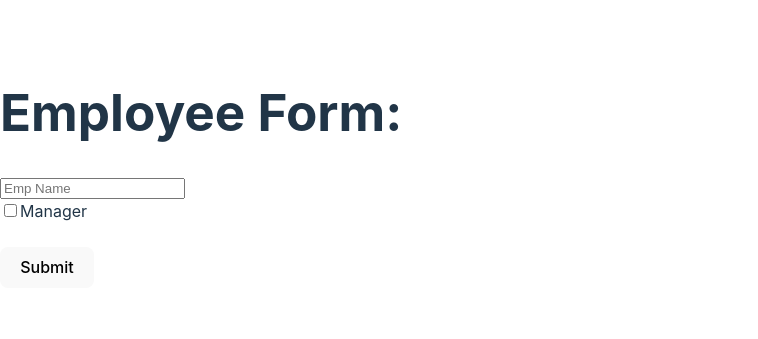
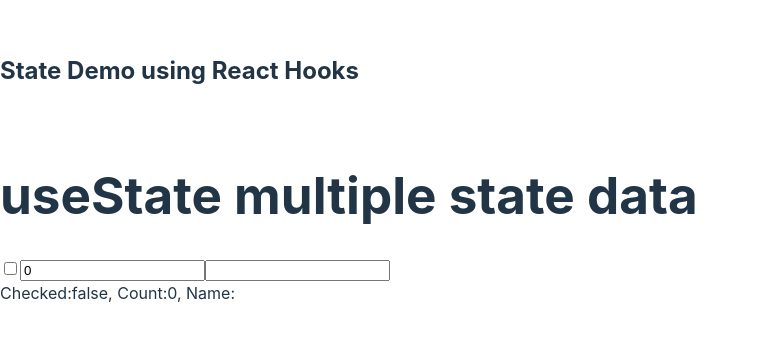
Before and after one commit to ramakrishna-java/onlineshopping-react, a React (Vite) app: page / in a window 1280 px wide. Shown: the part 231-570 px from the top of the page, without its empty margins (0-758 px from the left). Built offline with nearby package versions, Linux system fonts and the light colour scheme.

Commit message:
useState Demo

```diff
--- /dev/null
+++ b/src/14_useState_Hook/App.jsx
@@ -0,0 +1,127 @@
+import React from 'react'
+import { useState } from 'react'
+
+const CheckboxComponent = ()=>{
+    const [checked, setChecked]=useState(false);
+    const handleCheckBox =()=>{
+        setChecked(initialVal=>!initialVal)
+    }
+    let checkBoxVal=checked?"Checked":"UnChecked"
+    return(<>
+    <h2> checckbox state demo</h2>
+    <input type="checkbox" onChange={handleCheckBox} defaultValue={checked}  />
+    <span> {checkBoxVal}</span>
+    </>)
+}
+
+const TitleComponent =()=>{
+    const [text, setText]=useState('initial text')
+
+    const handleText = (e)=>setText(e.target.value)
+
+    return(<>
+    <h2>title test demo -TEXT</h2>
+    <input type="text" defaultValue={text} onChange={handleText}/>
+
+    <span>Title:{text}</span>
+
+    </>)
+}
+
+const FullNameComponent=()=>{
+    const [fullName, setFullName]= useState({firstName:'',lastName:''})
+
+    const firstNameHandler=(e)=>setFullName({...fullName, firstName:e.target.value})
+    const lastNameHandler=(e)=> setFullName({...fullName, lastName:e.target.value})
+
+    return(<div>
+    <h1>use state -Object</h1>
+    <label>Enter First name: <input type="text" defaultValue={fullName.firstName}
+    onChange={firstNameHandler}></input></label>
+
+    <label> Enter Last Name: <input type="text" defaultValue={fullName.lastName}
+      onChange={lastNameHandler}></input></label>
+      <span>{fullName.firstName} { fullName.lastName}</span>
+
+    </div>)
+}
+
+const AddEmployee =()=>{
+    const [employee, setEmployee] = useState([])
+    const addEmpHandler =()=>setEmployee([...employee, `EMP${employee.length}`])
+    return(<>
+    <h1> Add Employee deemo-Array</h1>
+    <button onClick={addEmpHandler} >Add Employee</button><br/>
+    <ul> {employee.map((emp,index)=>(
+        <li key={index}>{emp} </li>
+    ))}</ul>
+
+    </>)
+}
+
+const MultipleStateDateComponentsInSingleState =()=>{
+    const [myObject, setMyObject] =useState({checked:false, count:0, name:''})
+
+    const handleChecked =()=>setMyObject({...myObject,checked:!myObject.checked})
+    const handleCount=(e)=> setMyObject({...myObject,count:e.target.value})
+    const handleName=(e) =>setMyObject({...myObject, name:e.target.value})
+
+    return(<>
+    <h1> useState multiple state data</h1>
+    <input type="checkbox" onChange={handleChecked} defaultChecked={myObject.checked} />
+    <input type="number" onChange={handleCount} defaultValue={myObject.count} />
+    <input type="text" onChange={handleName} defaultValue={myObject.name} />
+    <br/>
+    <span> Checked:{myObject.checked ? "true":"false"}, Count:{myObject.count}, Name:{myObject.name}</span>
+
+    </>)
+}
+
+const MultipleStateDateComponentsInMultipleStates =()=>{
+    //const [myObject, setMyObject] =useState({checked:false, count:0, name:''})
+    const [checked, setChecked]=useState(false)
+    const [count, setCount]=useState(0)
+    const [name, setName]=useState('')
+
+
+    const handleChecked =()=>setChecked(prevChecked => !prevChecked)
+    const handleCount=(e)=> setCount(e.target.value)
+    const handleName=(e) =>setName(e.target.value)
+
+    return(<>
+    <h1> useState multiple state data</h1>
+    <input type="checkbox" onChange={handleChecked} defaultChecked={checked} />
+    <input type="number" onChange={handleCount} defaultValue={count} />
+    <input type="text" onChange={handleName} defaultValue={name} />
+    <br/>
+    <span> Checked:{checked ? "true":"false"}, Count:{count}, Name:{name}</span>
+
+    </>)
+}
+
+const App = () => {
+  return (
+    <div>
+        <h2>State Demo using React Hooks</h2>
+        {  /*  <div>
+
+            <CheckboxComponent />
+        <TitleComponent />
+        <FullNameComponent/>
+        <AddEmployee/>
+        <MultipleStateDateComponentsInSingleState />
+        </div> */
+
+
+        <div>
+                    <br></br>
+                    <MultipleStateDateComponentsInMultipleStates />
+
+            </div>
+        }
+
+    </div>
+  )
+}
+
+export default App
--- a/src/main.jsx
+++ b/src/main.jsx
@@ -14,7 +14,8 @@
 //import App from './09a_composableComponents_Json-Server/App.jsx'
 //import App from './10_hoc/App.jsx'
 //import App from './11_renderProps/App.jsx'
-import App  from './12_formHandling/App.jsx'
+//import App  from './12_formHandling/App.jsx'
+import App from './14_useState_Hook/App.jsx'
 
 
 createRoot(document.getElementById('root')).render(
```
